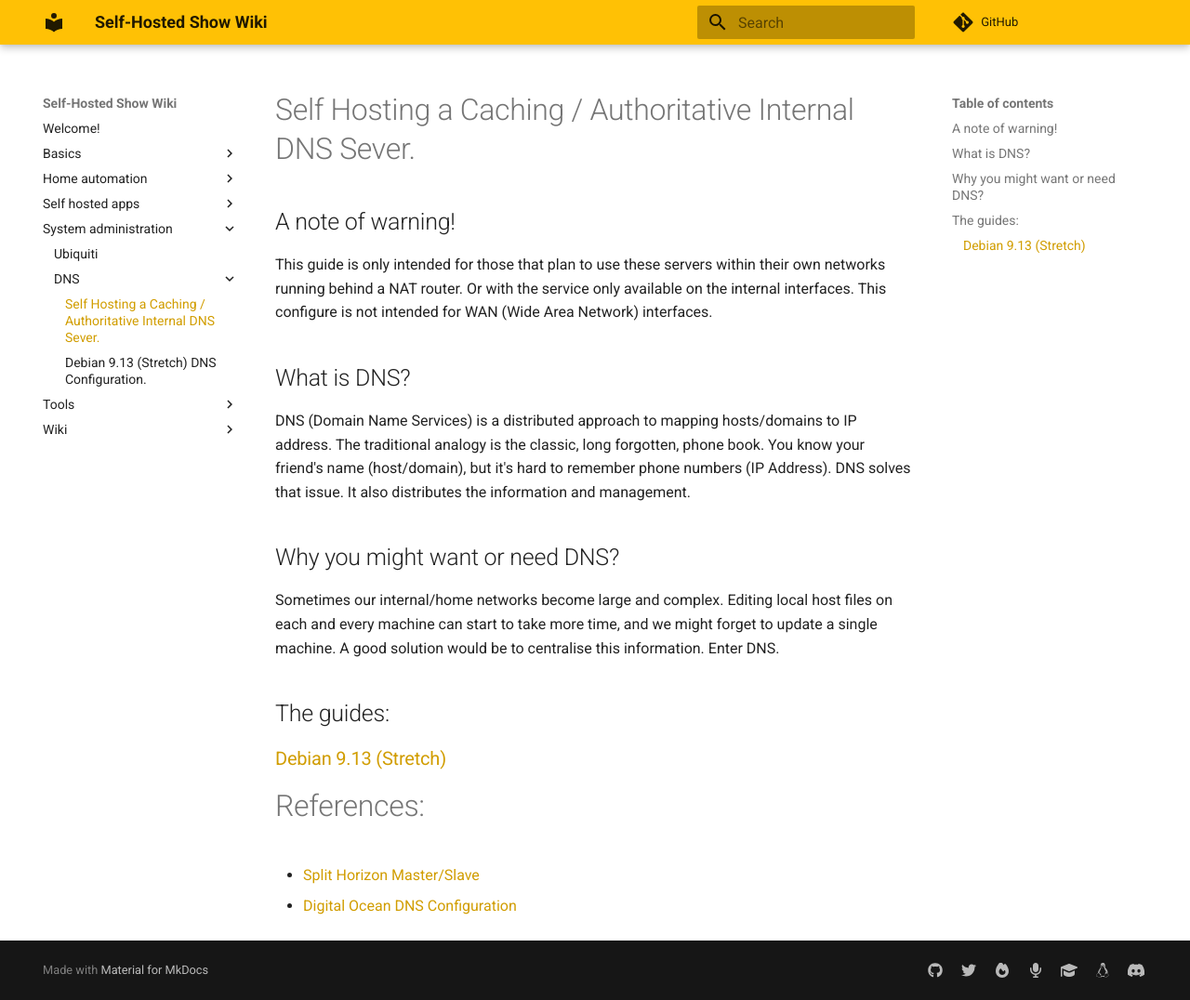
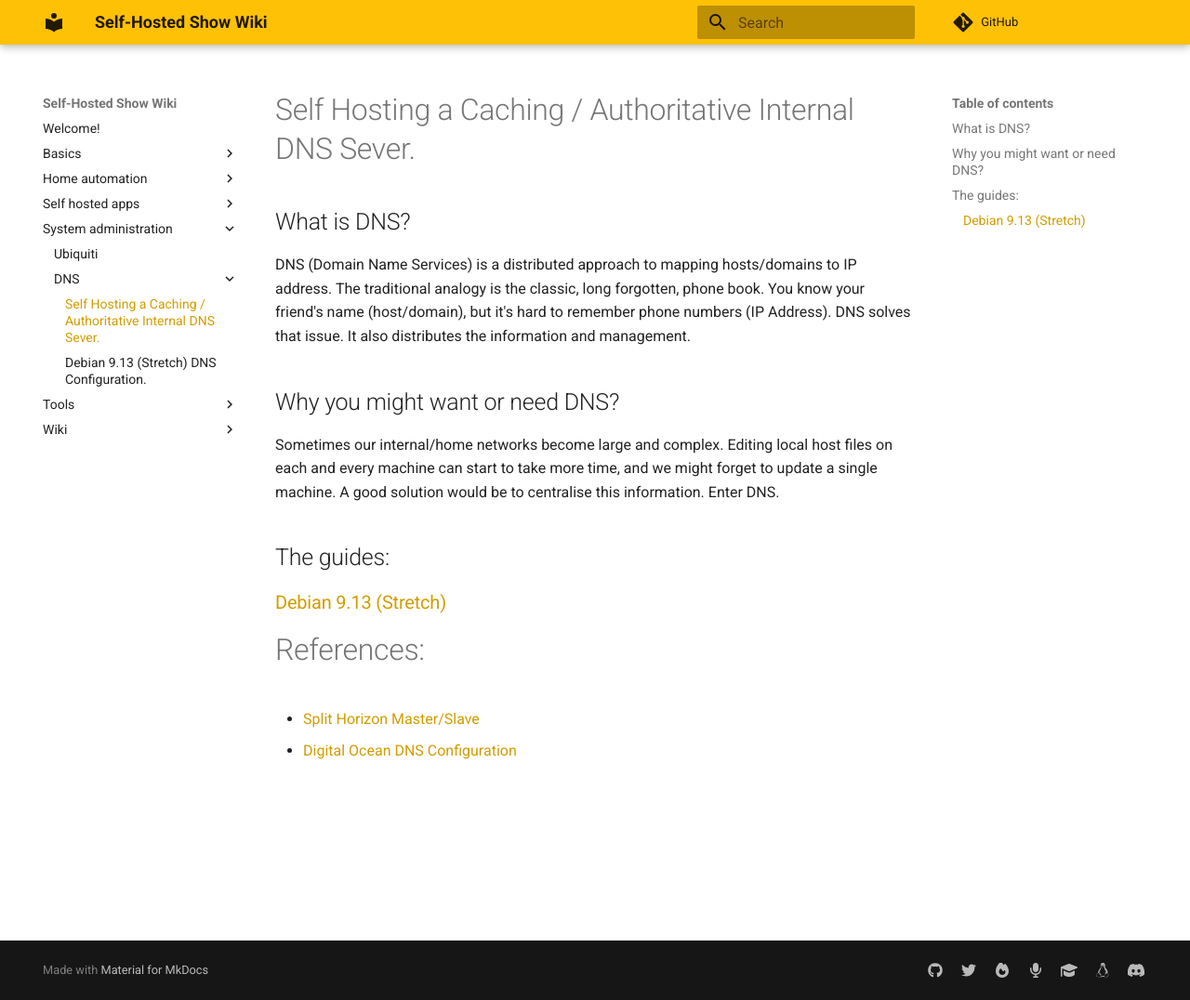
Before and after one commit to selfhostedshow/wiki, an MkDocs documentation site: the page built from docs/system-administration/DNS/index.md, in a window 1280 px wide and 1076 px high. Shown: the whole window at 93% size. Built offline with MkDocs 1.6.1 and Material for MkDocs 9.7.7, drawn with Linux system fonts in a browser that asks for light colours; comment, search, counter and statistics services are not loaded.

Commit message:
WIP: Relocation of "Warning notice" I have moved the warning from inde.md to the sketch.md. Since I hope in the future there will be documentation on doing a docker bind deployment.

```diff
--- a/docs/system-administration/DNS/index.md
+++ b/docs/system-administration/DNS/index.md
@@ -6,9 +6,6 @@ authors:
   - Adam Spann
 ---
 # Self Hosting a Caching / Authoritative Internal DNS Sever.
-
-## A note of warning!
-  This guide is only intended for those that plan to use these servers within their own networks running behind a NAT router. Or with the service only available on the internal interfaces. This configure is not intended for WAN (Wide Area Network) interfaces.
 
 ## What is DNS?
 
```
Also changed, not shown: docs/system-administration/DNS/debian-stretch.md (+4 -0 lines).
